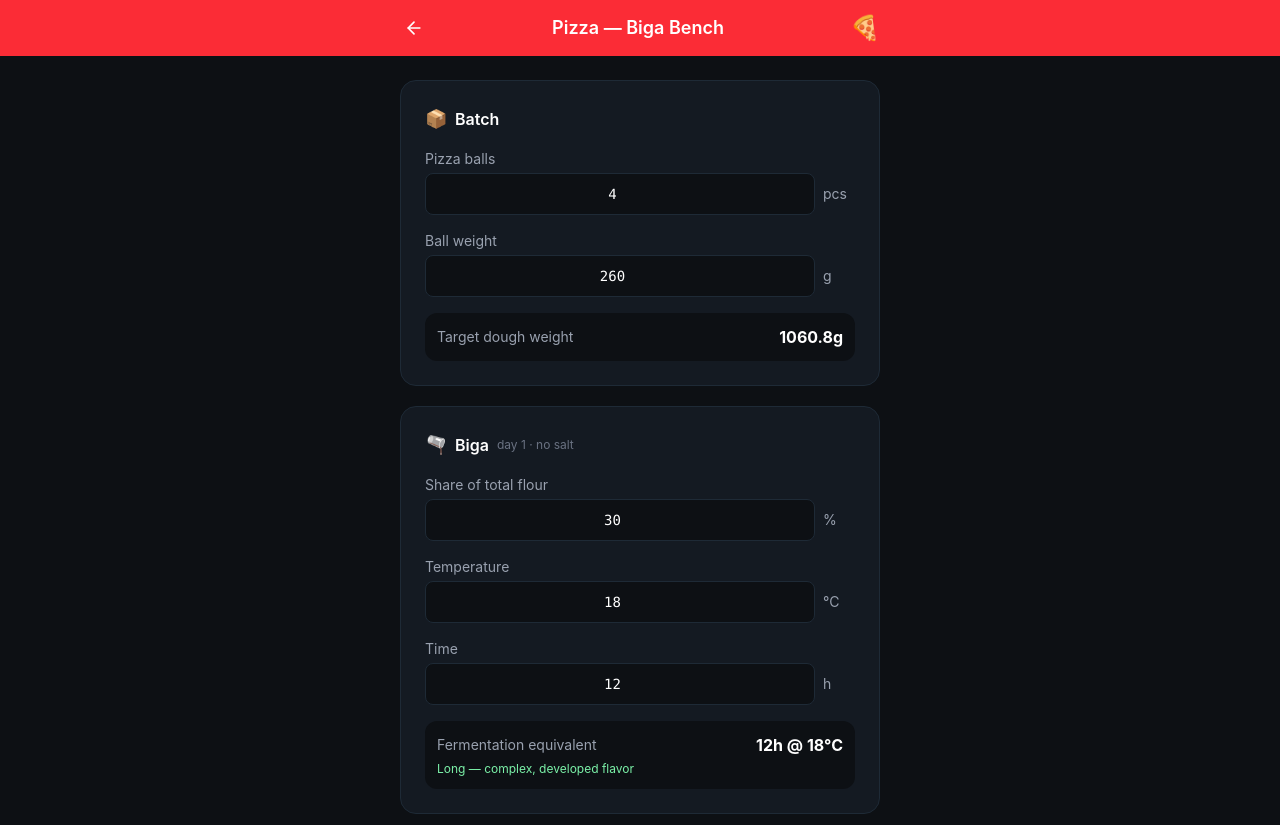
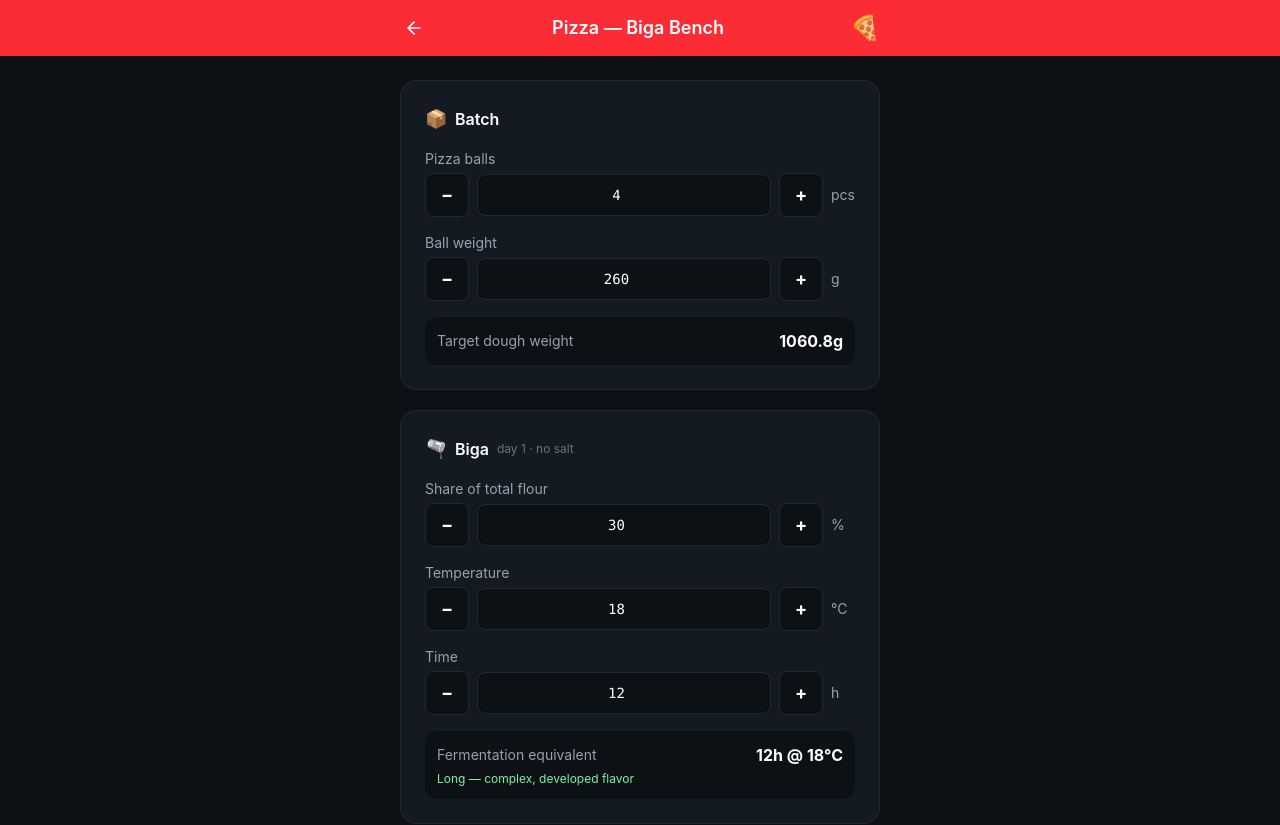
Before and after one commit to szsoma/recipe-calculators, a React (Vite) app: page /pizza in a window 1280 px wide. Shown: the top 825 px of the page. Built offline with nearby package versions, Linux system fonts and the light colour scheme.

Commit message:
feat: stepper inputs with minus/plus buttons for pizza calculator

```diff
--- a/src/pages/Pizza.jsx
+++ b/src/pages/Pizza.jsx
@@ -47,6 +47,13 @@ function NumberInput({ label, value, onChange, min, max, step, unit }) {
     <div>
       <label className="block text-sm text-gray-400 mb-1">{label}</label>
       <div className="flex items-center gap-2">
+        <button
+          type="button"
+          onClick={() => onChange(clamp(value - step, min, max))}
+          className="w-11 h-11 rounded-lg bg-[#0D1014] border border-[#1e2a36] text-white text-lg font-bold flex items-center justify-center active:bg-[#1e2a36] transition-colors"
+        >
+          −
+        </button>
         <input
           type="number"
           min={min}
@@ -57,9 +64,16 @@ function NumberInput({ label, value, onChange, min, max, step, unit }) {
             const n = parseFloat(e.target.value)
             if (!isNaN(n)) onChange(clamp(n, min, max))
           }}
-          className="flex-1 px-3 py-2.5 bg-[#0D1014] border border-[#1e2a36] rounded-lg text-white text-sm font-mono text-center focus:outline-none focus:border-[#FF6A2C]"
+          className="flex-1 px-2 py-2.5 bg-[#0D1014] border border-[#1e2a36] rounded-lg text-white text-sm font-mono text-center focus:outline-none focus:border-[#FF6A2C]"
         />
-        {unit && <span className="text-gray-400 text-sm w-8">{unit}</span>}
+        <button
+          type="button"
+          onClick={() => onChange(clamp(value + step, min, max))}
+          className="w-11 h-11 rounded-lg bg-[#0D1014] border border-[#1e2a36] text-white text-lg font-bold flex items-center justify-center active:bg-[#1e2a36] transition-colors"
+        >
+          +
+        </button>
+        {unit && <span className="text-gray-400 text-sm w-6">{unit}</span>}
       </div>
     </div>
   )
```
